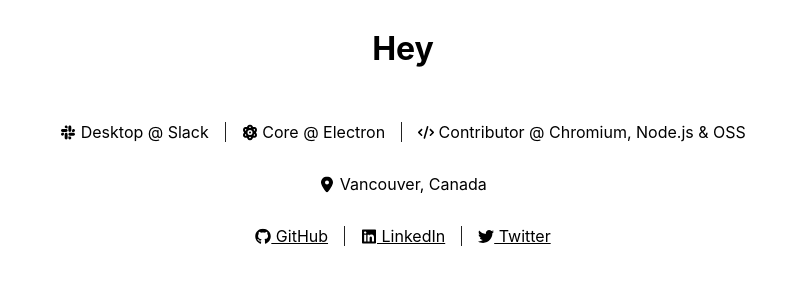
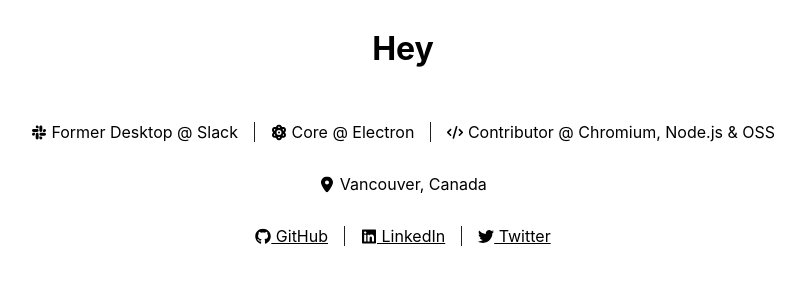
Before and after one commit to MarshallOfSound/samuel-attard-dot-com, a plain HTML site: page index.html in a window 1280 px wide. Shown: the whole page, without its empty margins (237-1042 px from the left). Drawn offline with Linux system fonts and the light colour scheme.

Commit message:
s/slack/former slack

```diff
--- a/index.html
+++ b/index.html
@@ -55,7 +55,7 @@
     <section>
       <span>
         <svg xmlns="http://www.w3.org/2000/svg" viewBox="0 0 448 512" class="icon"><!--! Font Awesome Pro 6.3.0 by @fontawesome - https://fontawesome.com License - https://fontawesome.com/license (Commercial License) Copyright 2023 Fonticons, Inc. --><path d="M94.12 315.1c0 25.9-21.16 47.06-47.06 47.06S0 341 0 315.1c0-25.9 21.16-47.06 47.06-47.06h47.06v47.06zm23.72 0c0-25.9 21.16-47.06 47.06-47.06s47.06 21.16 47.06 47.06v117.84c0 25.9-21.16 47.06-47.06 47.06s-47.06-21.16-47.06-47.06V315.1zm47.06-188.98c-25.9 0-47.06-21.16-47.06-47.06S139 32 164.9 32s47.06 21.16 47.06 47.06v47.06H164.9zm0 23.72c25.9 0 47.06 21.16 47.06 47.06s-21.16 47.06-47.06 47.06H47.06C21.16 243.96 0 222.8 0 196.9s21.16-47.06 47.06-47.06H164.9zm188.98 47.06c0-25.9 21.16-47.06 47.06-47.06 25.9 0 47.06 21.16 47.06 47.06s-21.16 47.06-47.06 47.06h-47.06V196.9zm-23.72 0c0 25.9-21.16 47.06-47.06 47.06-25.9 0-47.06-21.16-47.06-47.06V79.06c0-25.9 21.16-47.06 47.06-47.06 25.9 0 47.06 21.16 47.06 47.06V196.9zM283.1 385.88c25.9 0 47.06 21.16 47.06 47.06 0 25.9-21.16 47.06-47.06 47.06-25.9 0-47.06-21.16-47.06-47.06v-47.06h47.06zm0-23.72c-25.9 0-47.06-21.16-47.06-47.06 0-25.9 21.16-47.06 47.06-47.06h117.84c25.9 0 47.06 21.16 47.06 47.06 0 25.9-21.16 47.06-47.06 47.06H283.1z"/></svg>
-        Desktop @ Slack
+        Former Desktop @ Slack
       </span>
       <span>
         <svg xmlns="http://www.w3.org/2000/svg" viewBox="0 0 448 512" class="icon"><!--! Font Awesome Pro 6.3.0 by @fontawesome - https://fontawesome.com License - https://fontawesome.com/license (Commercial License) Copyright 2023 Fonticons, Inc. --><path d="M224 398.8c-11.8 5.1-23.4 9.7-34.9 13.5c16.7 33.8 31 35.7 34.9 35.7s18.1-1.9 34.9-35.7c-11.4-3.9-23.1-8.4-34.9-13.5zM414 256c33 45.2 44.3 90.9 23.6 128c-20.2 36.3-62.5 49.3-115.2 43.2c-22 52.1-55.7 84.8-98.4 84.8s-76.4-32.7-98.4-84.8c-52.7 6.1-95-6.8-115.2-43.2C-10.3 346.9 1 301.2 34 256C1 210.8-10.3 165.1 10.4 128C30.6 91.7 72.9 78.7 125.6 84.8C147.6 32.7 181.2 0 224 0s76.4 32.7 98.4 84.8c52.7-6.1 95 6.8 115.2 43.2c20.7 37.1 9.4 82.8-23.6 128zm-65.8 67.4c-1.7 14.2-3.9 28-6.7 41.2c31.8 1.4 38.6-8.7 40.2-11.7c2.3-4.2 7-17.9-11.9-48.1c-6.8 6.3-14 12.5-21.6 18.6zm-6.7-175.9c2.8 13.1 5 26.9 6.7 41.2c7.6 6.1 14.8 12.3 21.6 18.6c18.9-30.2 14.2-44 11.9-48.1c-1.6-2.9-8.4-13-40.2-11.7zM258.9 99.7C242.1 65.9 227.9 64 224 64s-18.1 1.9-34.9 35.7c11.4 3.9 23.1 8.4 34.9 13.5c11.8-5.1 23.4-9.7 34.9-13.5zm-159 88.9c1.7-14.3 3.9-28 6.7-41.2c-31.8-1.4-38.6 8.7-40.2 11.7c-2.3 4.2-7 17.9 11.9 48.1c6.8-6.3 14-12.5 21.6-18.6zM78.2 304.8C59.4 335 64 348.7 66.3 352.9c1.6 2.9 8.4 13 40.2 11.7c-2.8-13.1-5-26.9-6.7-41.2c-7.6-6.1-14.8-12.3-21.6-18.6zM304 256a80 80 0 1 0 -160 0 80 80 0 1 0 160 0zm-80-32a32 32 0 1 1 0 64 32 32 0 1 1 0-64z"/></svg>
```
